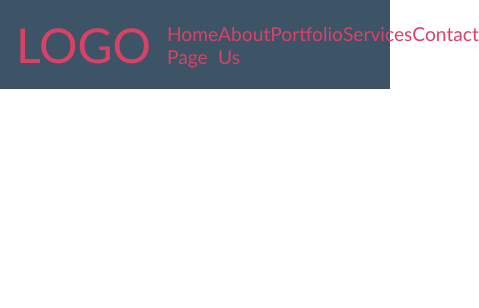
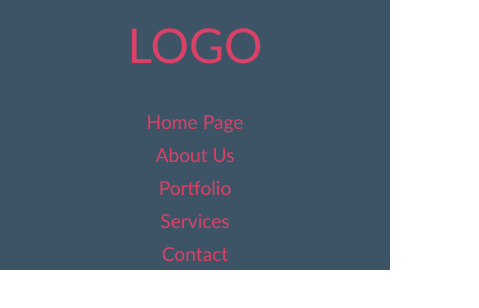
Before and after one commit to srknea/css-and-bootstrap-projects, a plain HTML site: page Flexbox Project/index.html in a window 390 px wide. Shown: the whole page, 479 px wide, since content can reach past the window. Drawn offline with Linux system fonts and the light colour scheme.

Commit message:
Media Queries added

```diff
--- a/Flexbox Project/css/style.css
+++ b/Flexbox Project/css/style.css
@@ -37,3 +37,21 @@
     color: inherit;
     text-decoration: none; /*removes the underline*/
 }
+
+
+@media all and (max-width:600px){
+    .top-bar{
+        flex-direction: column;
+
+        text-align: center;
+    }
+    .menu ul{
+        flex-direction: column;
+
+        margin-top: 1rem;
+    }
+    .menu ul li{
+        flex-direction: column;
+        padding: 5px;
+    }
+}
```
